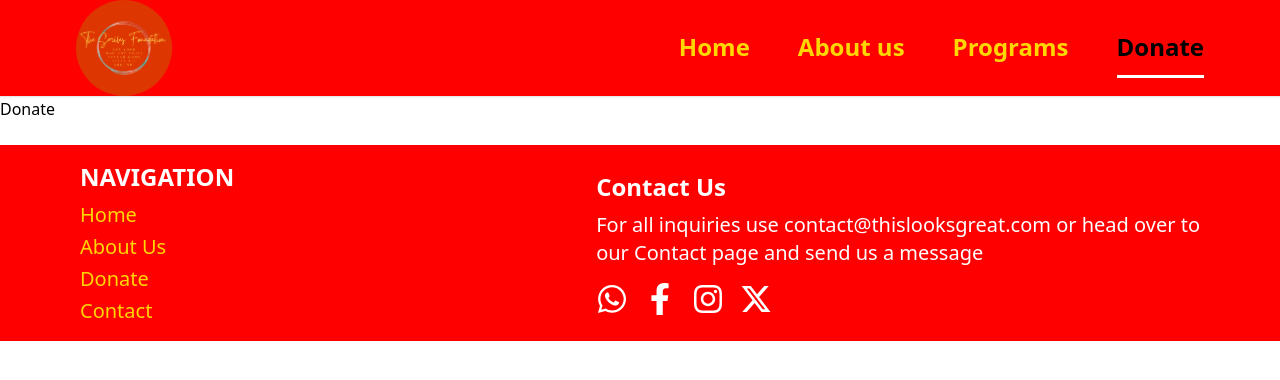
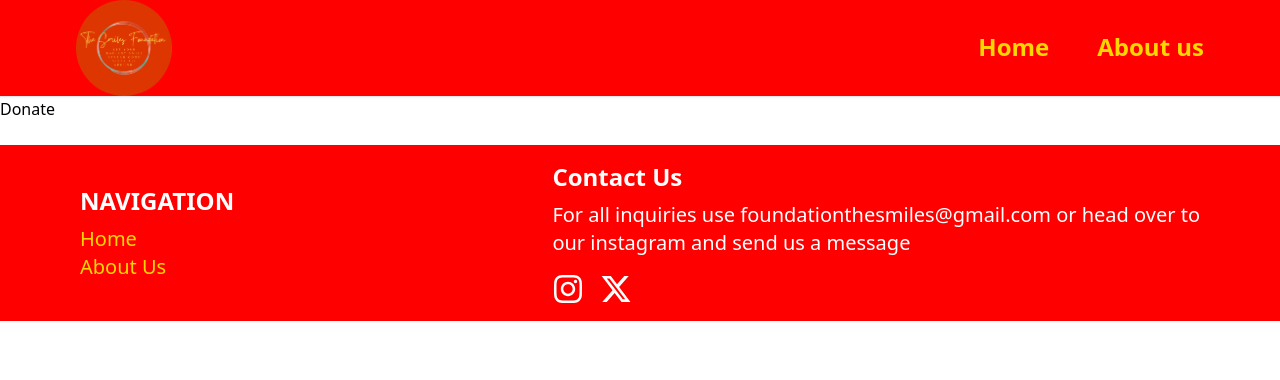
Before and after one commit to 1-ken/The-Smile-foudation, a React (Create React App) app: page /donate in a window 1280 px wide. Shown: the top 380 px of the page. Built offline with nearby package versions, Linux system fonts and the light colour scheme.

Commit message:
removed unneccessary features

```diff
--- a/src/Components/Footer.jsx
+++ b/src/Components/Footer.jsx
@@ -1,6 +1,7 @@
 import React from "react";
 import { FaWhatsapp, FaFacebookF, FaInstagram } from "react-icons/fa";
 import { FaXTwitter } from "react-icons/fa6";
+import { Link } from "react-router-dom";
 
 export default function Footer() {
   return (
@@ -11,23 +12,20 @@ export default function Footer() {
             <div className="text-center md:text-left">
               <h1 className="text-lg md:text-xl lg:text-2xl font-bold">NAVIGATION</h1>
               <ul className="mt-2 space-y-1 text-base md:text-lg lg:text-xl">
-                <li className="text-[#FFD700]">Home</li>
-                <li className="text-[#FFD700]">About Us</li>
-                <li className="text-[#FFD700]">Donate</li>
-                <li className="text-[#FFD700]">Contact</li>
+                <Link to="/"><li className="text-[#FFD700]">Home</li></Link>
+                <Link to="/about-us"><li className="text-[#FFD700]">About Us</li></Link>
+                {/*<li className="text-[#FFD700]">Donate</li>*/}
               </ul>
             </div>
             <div className="text-center md:text-left">
               <h1 className="text-lg md:text-xl lg:text-2xl font-bold">Contact Us</h1>
               <p className="mt-2 text-base md:text-lg lg:text-xl">
-                For all inquiries use contact@thislooksgreat.com or head over to
+                For all inquiries use foundationthesmiles@gmail.com  or head over to
                 <br className="hidden md:block" />
-                our Contact page and send us a message
+                our instagram and send us a message
               </p>
               <div className="flex justify-center md:justify-start gap-x-4 mt-4">
-                <FaWhatsapp className="w-6 h-6 md:w-8 md:h-8" />
-                <FaFacebookF className="w-6 h-6 md:w-8 md:h-8" />
-                <FaInstagram className="w-6 h-6 md:w-8 md:h-8" />
+                <a href="https://www.instagram.com/thesmilesfoundation.ke?utm_source=qr&igsh=MTEyMG8yeDZzdTJnbg==" target="_blank" rel="noopener noreferrer"><FaInstagram className="w-6 h-6 md:w-8 md:h-8" /></a>
                 <FaXTwitter className="w-6 h-6 md:w-8 md:h-8" />
               </div>
             </div>
--- a/src/Components/Header.jsx
+++ b/src/Components/Header.jsx
@@ -38,22 +38,6 @@ export default function Header() {
             >
               About us
             </li>
-            <li
-              onClick={() => navigate("/programs")}
-              className={`cursor-pointer py-2 md:py-3 font-bold text-base md:text-lg lg:text-xl xl:text-2xl text-[#FFD700] border-b-[3px] border-b-transparent ${
-                pathMatchRoute("/programs") && "text-black border-b-white"
-              }`}
-            >
-              Programs
-            </li>
-            <li
-              onClick={() => navigate("/donate")}
-              className={`cursor-pointer py-2 md:py-3 font-bold text-base md:text-lg lg:text-xl xl:text-2xl text-[#FFD700] border-b-[3px] border-b-transparent ${
-                pathMatchRoute("/donate") && "text-black border-b-white"
-              }`}
-            >
-              Donate
-            </li>
           </ul>
         </div>
       </header>
--- a/src/pages/Home.jsx
+++ b/src/pages/Home.jsx
@@ -15,12 +15,10 @@ export default function Home() {
           </p>
         </div>
         <div className="absolute inset-x-0 top-20 md:top-24 lg:top-28 transform flex justify-center space-x-4 sm:space-x-6 md:space-x-8 lg:space-x-10 xl:space-x-12 2xl:space-x-14 px-4 md:px-8">
-          <button className="bg-red-600 text-[#FFD700] px-7 py-2 text-sm font-medium uppercase rounded shadow-md hover:bg-red-900 transition duration-150 ease-in-out hover:shadow-lg">
+          <a href="https://forms.gle/P2fa57oLKhxAhtMEA" target="_blank" rel="noopener noreferrer"><button className="bg-red-600 text-[#FFD700] px-7 py-2 text-sm font-medium uppercase rounded shadow-md hover:bg-red-900 transition duration-150 ease-in-out hover:shadow-lg">
             Volunteer
-          </button>
-          <button className="bg-red-600 text-[#FFD700] px-7 py-2 text-sm font-medium uppercase rounded shadow-md hover:bg-red-900 transition duration-150 ease-in-out hover:shadow-lg">
-            Donate
-          </button>
+          </button></a>
+
         </div>
       </div>
       <div className="max-w-6xl mx-auto mt-8 px-4 bg-[#FFF8DC] shadow-lg rounded-sm">
```
